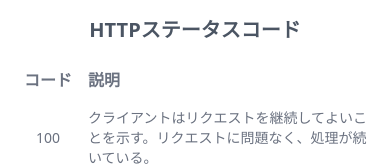
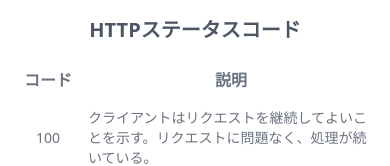
Before and after one commit to tukky-14/nextjs-job-info, a Next.js app: page /http in a window 390 px wide. Shown: the top 166 px of the page. Built offline with nearby package versions, Linux system fonts and the light colour scheme.

Commit message:
レイアウトの微調整

```diff
--- a/src/pages/ascii/index.tsx
+++ b/src/pages/ascii/index.tsx
@@ -23,13 +23,13 @@ export default function Ascii() {
     return (
         <Container>
             <Header title="アスキーコード" />
-            <table className="table-auto m-auto">
-                <div className="flex text-center font-bold">
+            <div className="flex justify-center text-center font-bold">
                 <p className="w-20 sm:w-40 py-1">文字</p>
                 <p className="w-20 sm:w-40 py-1">10進数</p>
                 <p className="w-20 sm:w-40 py-1">16進数</p>
             </div>
             <div className="h-96 overflow-scroll">
+                <table className="table-auto m-auto">
                     <tbody>
                         {asciiCodes.map((asciiCode) => (
                             <tr key={asciiCode.decimal}>
@@ -45,8 +45,8 @@ export default function Ascii() {
                             </tr>
                         ))}
                     </tbody>
+                </table>
             </div>
-            </table>
             <BackButton />
         </Container>
     );
--- a/src/pages/http/index.tsx
+++ b/src/pages/http/index.tsx
@@ -24,7 +24,7 @@ export default function Http() {
             <Header title="HTTPステータスコード" />
             <div className="flex items-center font-bold">
                 <div className="w-16 text-center">コード</div>
-                <div className="ml-2">説明</div>
+                <div className="flex-1 ml-2 w-full text-center sm:text-left">説明</div>
             </div>
             <div className="h-96 overflow-scroll">
                 {httpCodes.map((httpCode) => (
```
Lines whose indentation alone changed are shown as unchanged.
